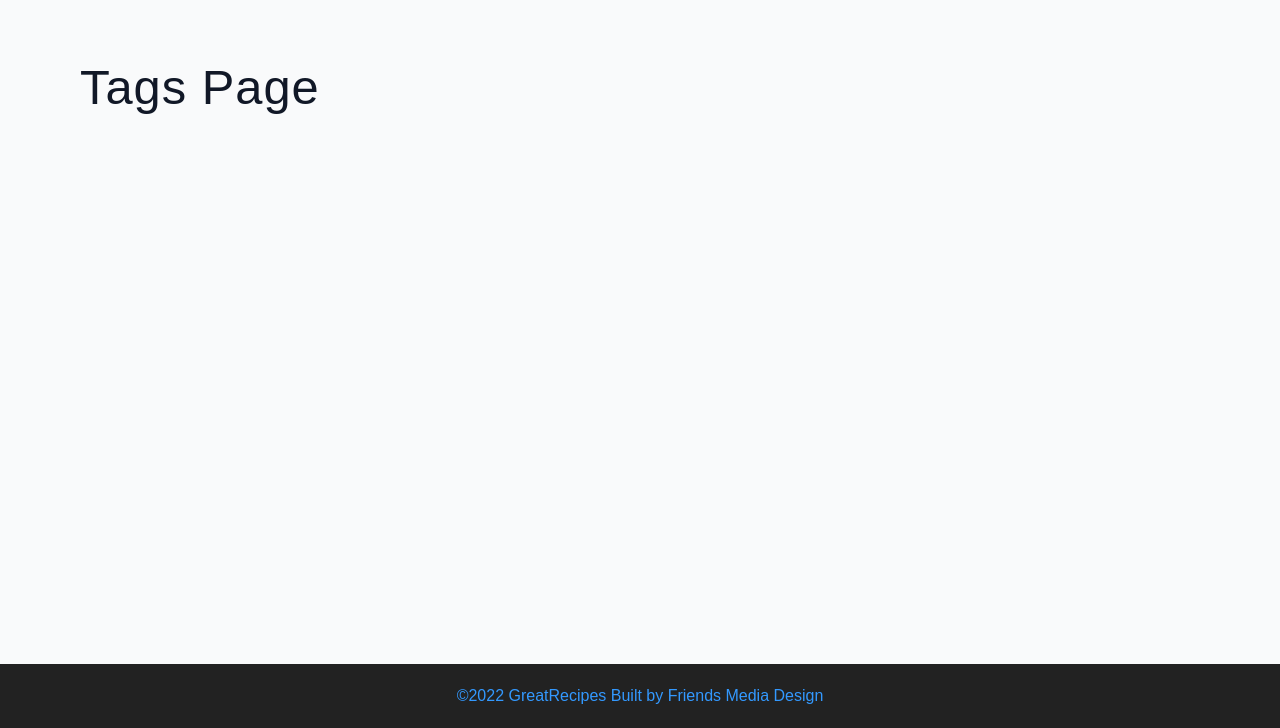
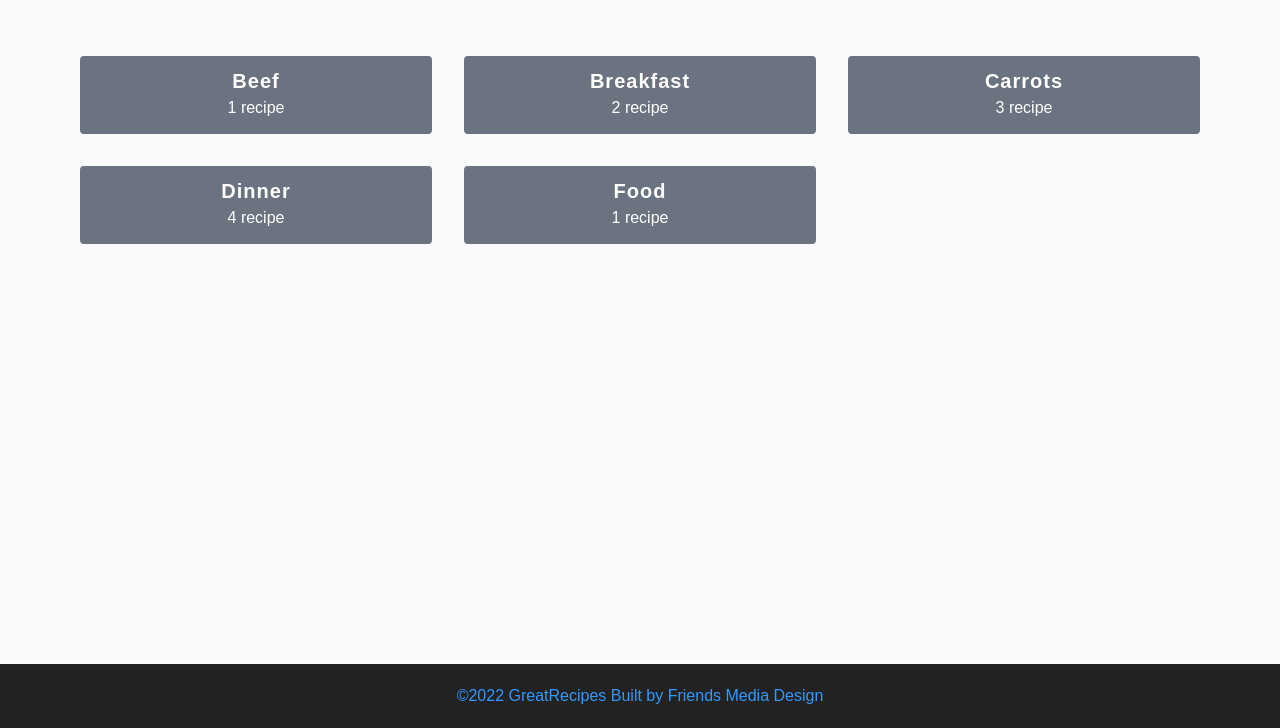
Before and after one commit to FriendsMediaDesign/Recipe_Website, a plain HTML site: page tags.html in a window 1280 px wide. Shown: the part 72-800 px from the top of the page. Drawn offline with Linux system fonts and the light colour scheme.

Commit message:
Final Commit
End of project.

```diff
--- a/css/main.css
+++ b/css/main.css
@@ -455,7 +455,7 @@ Hero
 
 /*
 ===============
-
+Recipes
 ===============
 */
 .recipes-container {
@@ -526,16 +526,19 @@ Hero
 	}
 	.recip-img {
 		height: 10rem;
-	}
-	.about-img {
-		height: 100%;
-	}
+
 }
 
 @media screen and (min-width: 992px) {
 	.recipes-container {
 		grid-template-columns: 200px 1fr;
+		gap: 1rem;
 	}
+
+.recipe-list {
+	grid-template-columns: 1fr 1fr;
+}
+
 	.recipe p {
 		font-size: 0.85rem;
 	}
@@ -549,7 +552,7 @@ Hero
 		font-size: 1.15rem;
 	}
 	.recipes-list {
-		grid-template-columns: 1fr;
+		grid-template-columns: 1fr 1fr 1fr;
 	}
 }
 
@@ -569,7 +572,7 @@ Error
 
 /*
 ===============
-About
+About Page
 ===============
 */
 .about-page {
@@ -605,7 +608,7 @@ About
 
 /*
 ===============
-Contact
+Contact Page
 ===============
 */
 .contact-form {
@@ -628,7 +631,46 @@ Contact
 
 /*
 ===============
-Single Resipe Page
+Tags Page
+===============
+*/
+.tags-wrapper {
+  display: grid;
+  gap: 2rem;
+  padding-bottom: 3rem;
+}
+.tag {
+  background: var(--grey-500);
+  border-radius: var(--borderRadius);
+  text-align: center;
+  color: var(--white);
+  transition: var(--transition);
+  padding: 0.75rem 0;
+}
+.tag:hover {
+  background: var(--primary-500);
+}
+.tag h5,
+.tag p {
+  margin-bottom: 0;
+}
+.tag h5 {
+  font-weight: 600;
+}
+@media screen and (min-width: 576px) {
+  .tags-wrapper {
+    grid-template-columns: 1fr 1fr;
+  }
+}
+@media screen and (min-width: 992px) {
+  .tags-wrapper {
+    grid-template-columns: 1fr 1fr 1fr;
+  }
+}
+
+/*
+===============
+Single Recipe Page
 ===============
 */
 
--- a/tags.html
+++ b/tags.html
@@ -5,8 +5,9 @@
   <meta http-equiv="X-UA-Compatible" content="IE=edge">
   <meta name="viewport" content="width=device-width, initial-scale=1.0">
   <link rel="stylesheet" href="css\normalize.css">
+  <!-- Main CSSS-->
 <link rel="stylesheet" href="css\main.css">
-  <title>GreatRecipes | Tags</title>
+  <title>SimplyRecipes | Tags</title>
 
   <!--Browser Tab Icon Image Link-->
   <link rel="shortcut icon" href="/Assets/Chef ico.ico" type="image/x-icon" />  <!--Browser Tab Icon Image Link-->
@@ -41,10 +42,41 @@
     <!-- end of nav -->
     <!-- main-->
     <main class="page">
-      <h1>Tags Page</h1>
+      <section class="tags-wrapper">
+        <!-- single tag -->
+            <a href="tag-template.html" class="tag">
+              <h5>beef</h5>
+              <p>1 recipe</p>
+            </a>
+          <!-- end of single tag -->
+        <!-- single tag -->
+            <a href="tag-template.html" class="tag">
+              <h5>breakfast</h5>
+              <p>2 recipe</p>
+            </a>
+          <!-- end of single tag -->
+        <!-- single tag -->
+            <a href="tag-template.html" class="tag">
+              <h5>carrots</h5>
+              <p>3 recipe</p>
+            </a>
+          <!-- end of single tag -->
+        <!-- single tag -->
+            <a href="tag-template.html" class="tag">
+              <h5>dinner</h5>
+              <p>4 recipe</p>
+            </a>
+          <!-- end of single tag -->
+        <!-- single tag -->
+            <a href="tag-template.html" class="tag">
+              <h5>food</h5>
+              <p>1 recipe</p>
+            </a>
+          <!-- end of single tag -->
+      </section>
     </main>
-
     <!-- end of main-->
+    <!-- Footer-->
     <footer class="page-footer">
       <p>&copy;<span id="date"></span>
       <span  class="footer-logo"> GreatRecipes </span>
```
Also changed, not shown: recipes.html (+1 -0 lines), single-recipe.html (+11 -10 lines).
